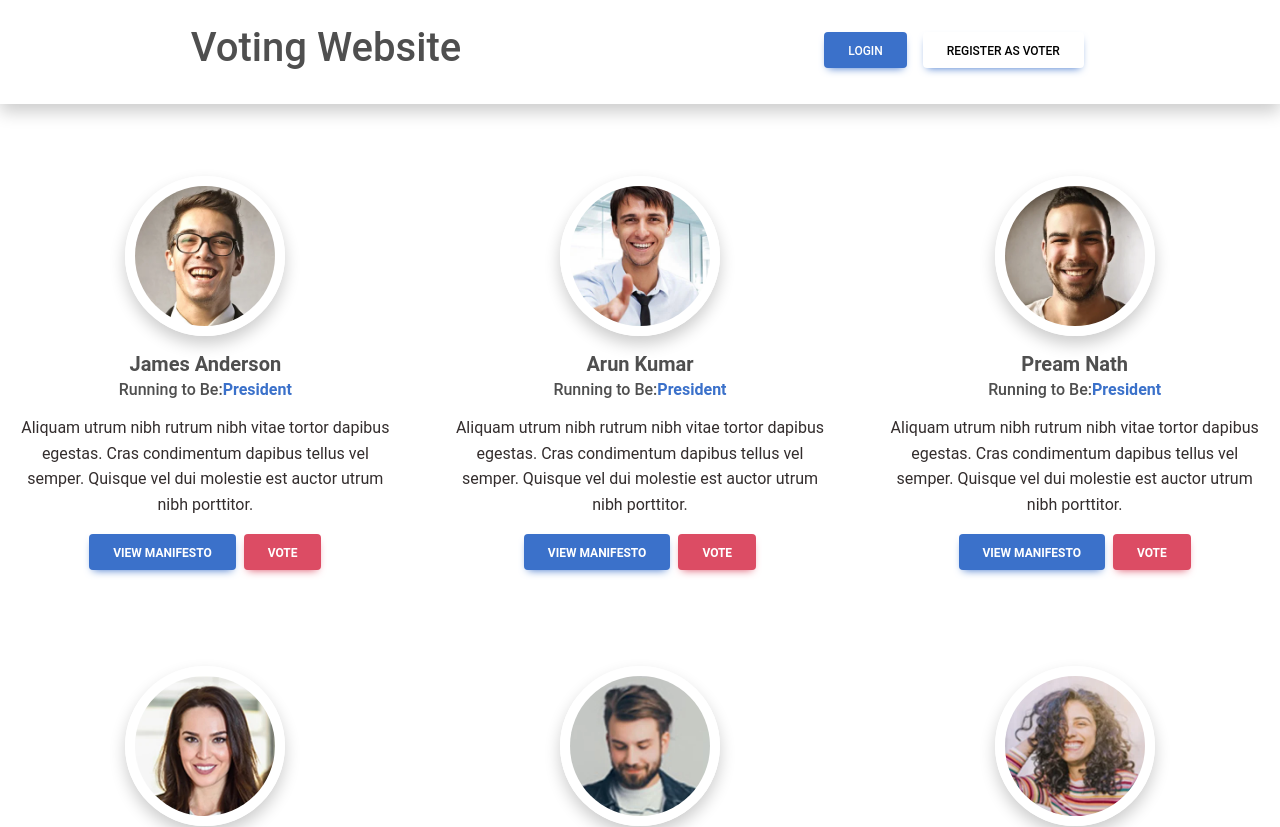
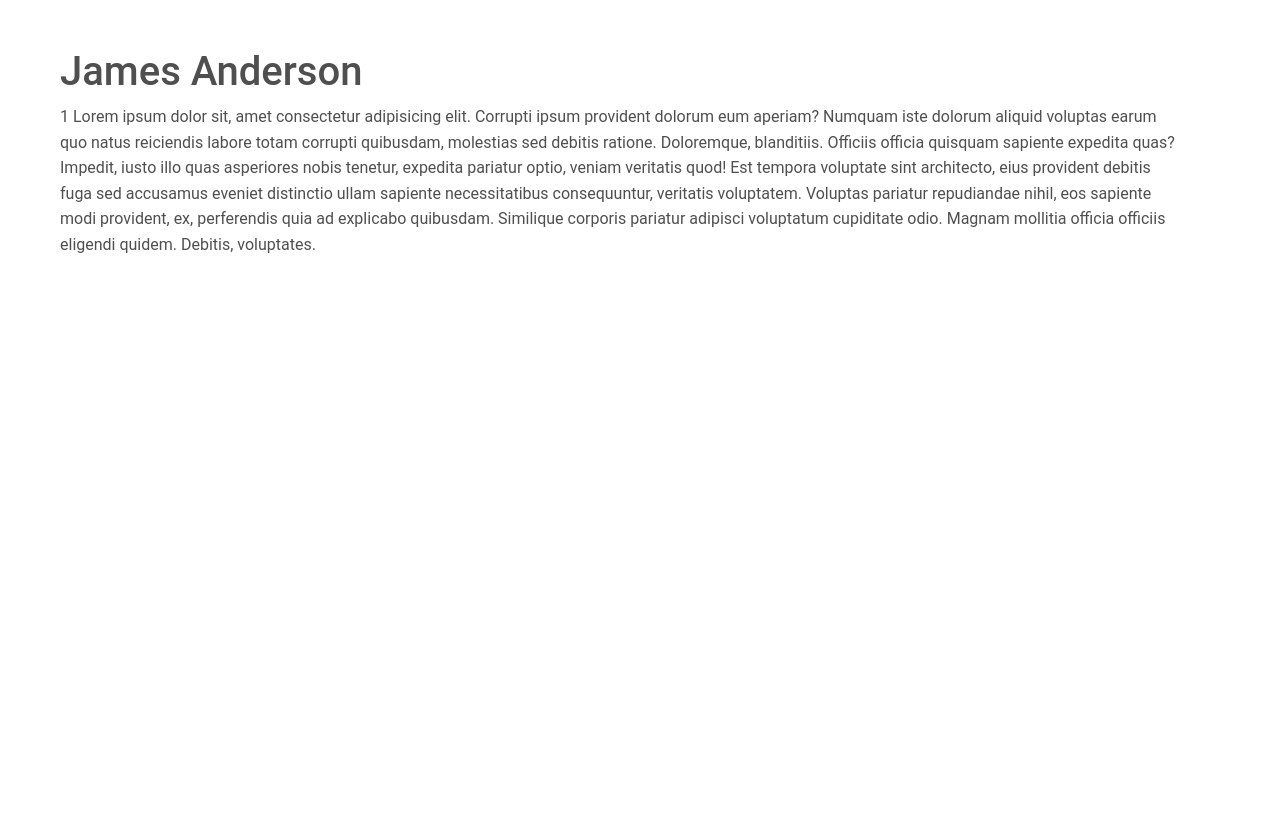
Before and after one commit to Sarina-R/voteProject, a React (Vite) app: page /president/1 in a window 1280 px wide. Shown: the top 827 px of the page. After the commit the page ends 800 px from the top, so only its background shows below. Built offline with nearby package versions, Linux system fonts and the light colour scheme.

Commit message:
presidents-page

```diff
--- a/package.json
+++ b/package.json
@@ -26,6 +26,7 @@
     "eslint-plugin-react": "^7.34.3",
     "eslint-plugin-react-hooks": "^4.6.2",
     "eslint-plugin-react-refresh": "^0.4.7",
+    "react-router-dom": "^6.26.0",
     "vite": "^5.3.4"
   }
 }
--- a/src/Body/Cards.jsx
+++ b/src/Body/Cards.jsx
@@ -3,6 +3,7 @@ import { Context } from "../App";
 import { Button, Modal, Image } from "react-bootstrap";
 import "./cards.scss";
 import Detailes from "./Detailes";
+import { Link } from "react-router-dom";
 
 const Cards = () => {
   const { data } = useContext(Context);
@@ -46,7 +47,9 @@ const Cards = () => {
               item.voted ? "voted" : "bg-white"
             }`}
           >
-            <Image src={item.img} roundedCircle className="img" />
+            <Link to={`/president/${item.id}`}>
+              <Image src={item.img} roundedCircle className="img" />
+            </Link>
             <h4 className="mt-3 fs-5 mb-1 fw-bold">{item.name}</h4>
             <h6 className="fs-7">
               Running to Be:
--- /dev/null
+++ b/src/Body/President.jsx
@@ -0,0 +1,25 @@
+import React, { useContext } from "react";
+import { useParams } from "react-router-dom";
+import { Context } from "../main";
+import { Container } from "react-bootstrap";
+
+const President = () => {
+  const { id } = useParams();
+  const { data } = useContext(Context);
+
+  const presidentData = data.find((item) => item.id === parseInt(id));
+  return (
+    <Container className="m-5">
+      {presidentData ? (
+        <>
+          <h1>{presidentData.name}</h1>
+          <p>{presidentData.details}</p>
+        </>
+      ) : (
+        <p>Loading...</p>
+      )}
+    </Container>
+  );
+};
+
+export default President;
--- a/src/Body/cards.scss
+++ b/src/Body/cards.scss
@@ -3,7 +3,6 @@
 
   &:hover {
     box-shadow: 0 8px 16px rgba(0, 0, 0, 0.2);
-    cursor: pointer;
   }
 }
 .voted {
@@ -25,6 +24,9 @@
   max-width: 10rem;
   border: 10px solid white;
   box-shadow: 0 8px 16px rgba(0, 0, 0, 0.2);
+  &:hover {
+    cursor: pointer;
+  }
 }
 
 @media screen and (max-width: 700px) {
--- a/src/main.jsx
+++ b/src/main.jsx
@@ -1,13 +1,54 @@
-import React from "react";
+import React, { useState, useEffect } from "react";
 import ReactDOM from "react-dom/client";
 import App from "./App.jsx";
+import President from "./Body/President.jsx";
 import "bootstrap/dist/css/bootstrap.css";
 import "bootstrap/dist/js/bootstrap.bundle.min.js";
 import "mdb-react-ui-kit/dist/css/mdb.min.css";
 import "@fortawesome/fontawesome-free/css/all.min.css";
+import { BrowserRouter, Routes, Route } from "react-router-dom";
+
+export const Context = React.createContext();
+
+const url = "../../data.json";
+
+const Root = () => {
+  const [data, setData] = useState([]);
+  const [error, setError] = useState(null);
+
+  useEffect(() => {
+    const fetchData = async () => {
+      try {
+        const response = await fetch(url);
+        if (response.ok) {
+          const data = await response.json();
+          setData(data);
+        } else {
+          throw new Error("Something went wrong");
+        }
+      } catch (error) {
+        setError(error);
+      }
+    };
+    fetchData();
+  }, []);
+
+  const contextValue = { data, setData };
+
+  return (
+    <Context.Provider value={contextValue}>
+      <BrowserRouter>
+        <Routes>
+          <Route path="/" element={<App />} />
+          <Route path="/president/:id" element={<President />} />
+        </Routes>
+      </BrowserRouter>
+    </Context.Provider>
+  );
+};
 
 ReactDOM.createRoot(document.getElementById("root")).render(
   <React.StrictMode>
-    <App />
+    <Root />
   </React.StrictMode>
 );
```
Also changed, not shown: 1 other file (tests, documents, lock files or other folders).
